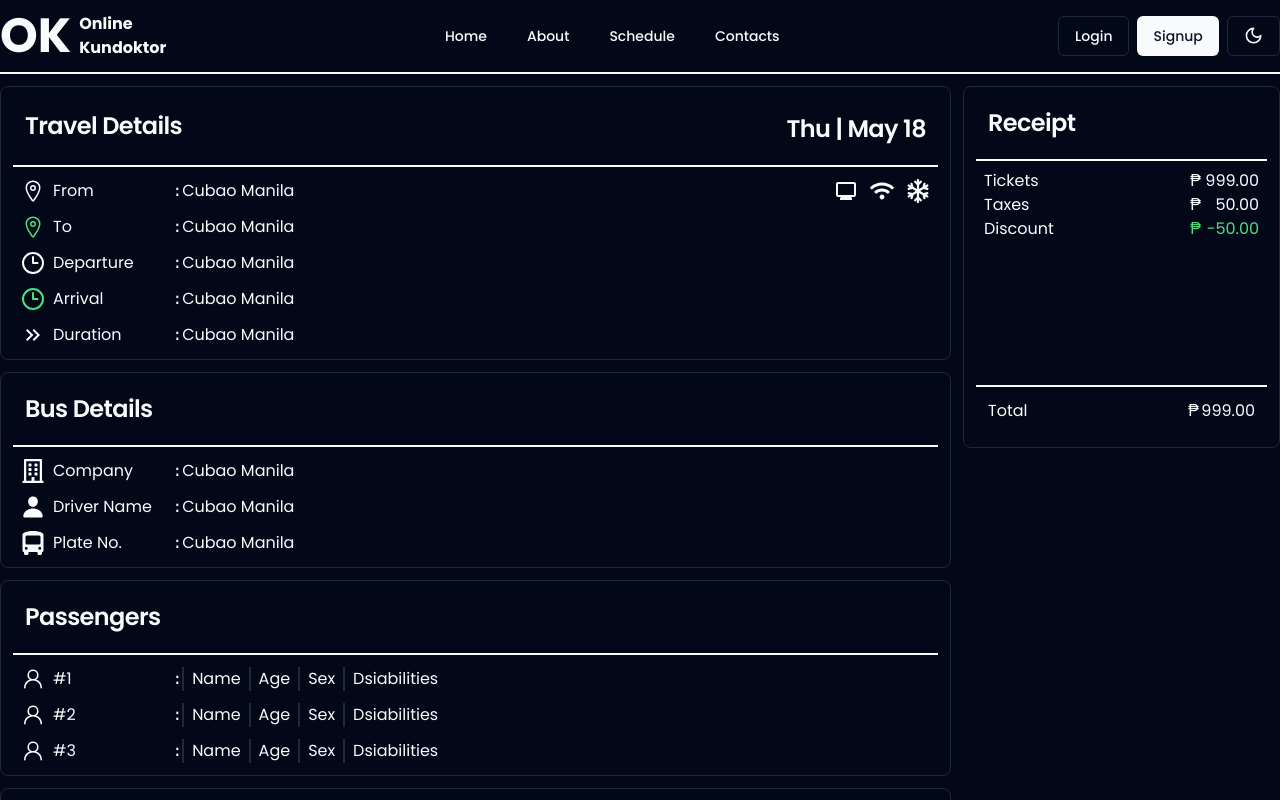
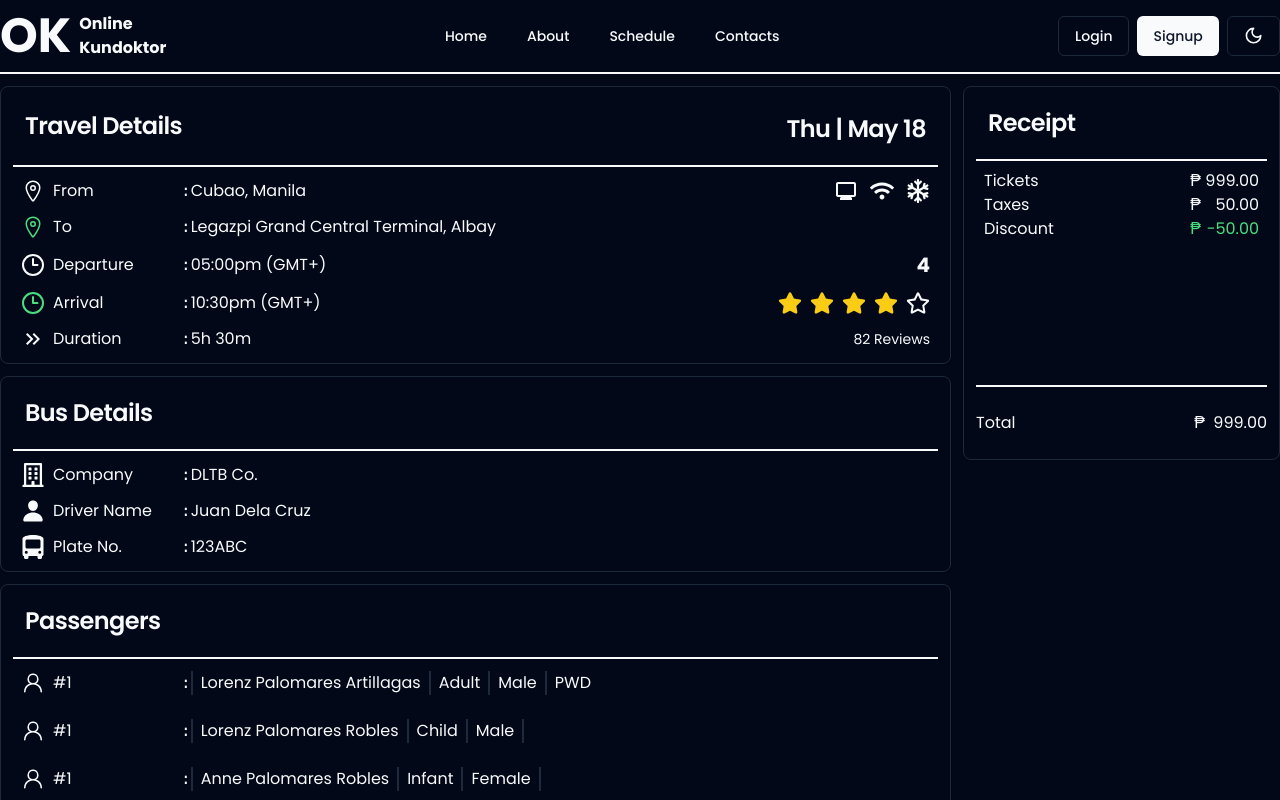
Before and after one commit to raigrc/ICPOK-OnlineKundoktor, a React (Vite) app: page /book-confirmation in a window 1280 px wide. Shown: the top 800 px of the page. Built offline with nearby package versions, Linux system fonts and the light colour scheme.

Commit message:
clean BookConfirmation.tsx

```diff
--- a/src/components/ui/card.tsx
+++ b/src/components/ui/card.tsx
@@ -70,7 +70,7 @@ const CardFooter = React.forwardRef<
 >(({ className, ...props }, ref) => (
   <div
     ref={ref}
-    className={cn("flex items-center p-3 pb-6", className)}
+    className={cn("flex items-center py-6 ", className)}
     {...props}
   />
 ));
--- a/src/pages/BookConfirmation.tsx
+++ b/src/pages/BookConfirmation.tsx
@@ -2,6 +2,7 @@ import React from "react";
 import {
   Card,
   CardContent,
+  CardDescription,
   CardFooter,
   CardHeader,
   CardTitle,
@@ -29,231 +30,27 @@ import { Button } from "@/components/ui/button";
 import { FiPhone } from "react-icons/fi";
 import { IoMailOutline } from "react-icons/io5";
 
-
 interface Props {}
 
 const BookConfirmation = (props: Props) => {
-
   return (
     <div className="flex w-full max-w-screen-xl mx-auto space-x-3">
       <div className="w-3/4 py-3 space-y-3">
         {/* Travel Details */}
-        <Card>
-          <CardHeader className="flex flex-row items-center justify-between border-b-2 border-primary">
-            <CardTitle>Travel Details</CardTitle>
-            <CardTitle>Thu | May 18</CardTitle>
-          </CardHeader>
-          <CardContent className="py-3 space-y-3">
-            <div className="flex items-center justify-between">
-              <div className="flex w-1/2" id="left">
-                <div className="flex w-1/3 space-x-2">
-                  <IoLocationOutline className="w-6 h-6" />
-                  <p>From</p>
-                </div>
-                <div className="flex items-center">
-                  <pre>:</pre>
-                  <p>Cubao Manila</p>
-                </div>
-              </div>
-              <div className="flex space-x-3" id="right">
-                <MdOutlineMonitor className="w-6 h-6" />
-                <FaWifi className="w-6 h-6" />
-                <FaRegSnowflake className="w-6 h-6" />
-              </div>
-            </div>
-
-            <div>
-              <div className="flex w-1/2">
-                <div className="flex w-1/3 space-x-2">
-                  <IoLocationOutline className="w-6 h-6 stroke-green-400" />
-                  <p>To</p>
-                </div>
-                <div className="flex items-center">
-                  <pre>:</pre>
-                  <p>Cubao Manila</p>
-                </div>
-              </div>
-            </div>
-
-            <div>
-              <div className="flex w-1/2" id="left">
-                <div className="flex w-1/3 space-x-2">
-                  <LuClock3 className="w-6 h-6" />
-                  <p>Departure</p>
-                </div>
-                <div className="flex items-center">
-                  <pre>:</pre>
-                  <p>Cubao Manila</p>
-                </div>
-              </div>
-            </div>
-
-            <div>
-              <div className="flex w-1/2" id="left">
-                <div className="flex w-1/3 space-x-2">
-                  <LuClock3 className="w-6 h-6 stroke-green-400" />
-                  <p>Arrival</p>
-                </div>
-                <div className="flex items-center">
-                  <pre>:</pre>
-                  <p>Cubao Manila</p>
-                </div>
-              </div>
-            </div>
-
-            <div>
-              <div className="flex w-1/2">
-                <div className="flex w-1/3 space-x-2">
-                  <MdOutlineKeyboardDoubleArrowRight className="w-6 h-6 stroke-green-400" />
-                  <p>Duration</p>
-                </div>
-                <div className="flex items-center">
-                  <pre>:</pre>
-                  <p>Cubao Manila</p>
-                </div>
-              </div>
-            </div>
-          </CardContent>
-        </Card>
+        <TravelDetails />
 
         {/* //Bus Details */}
-        <Card>
-          <CardHeader className="border-b-2 border-primary">
-            <CardTitle>Bus Details</CardTitle>
-          </CardHeader>
-          <CardContent className="py-3 space-y-3">
-            <div>
-              <div className="flex w-1/2">
-                <div className="flex w-1/3 space-x-2">
-                  <FaRegBuilding className="w-6 h-6" />
-                  <p>Company</p>
-                </div>
-                <div className="flex items-center">
-                  <pre>:</pre>
-                  <p>Cubao Manila</p>
-                </div>
-              </div>
-            </div>
-            <div>
-              <div className="flex w-1/2">
-                <div className="flex w-1/3 space-x-2">
-                  <IoPerson className="w-6 h-6" />
-                  <p>Driver Name</p>
-                </div>
-                <div className="flex items-center">
-                  <pre>:</pre>
-                  <p>Cubao Manila</p>
-                </div>
-              </div>
-            </div>
-            <div>
-              <div className="flex w-1/2">
-                <div className="flex w-1/3 space-x-2">
-                  <FaBusSimple className="w-6 h-6" />
-                  <p>Plate No.</p>
-                </div>
-                <div className="flex items-center">
-                  <pre>:</pre>
-                  <p>Cubao Manila</p>
-                </div>
-              </div>
-            </div>
-          </CardContent>
-        </Card>
+        <BusDetails />
 
         {/* Passengers */}
-        <Card>
-          <CardHeader className="border-b-2 border-primary">
-            <CardTitle>Passengers</CardTitle>
-          </CardHeader>
-          <CardContent className="py-3 space-y-3">
-            {/* Passenger 1 */}
-            <div>
-              <div className="flex w-1/2">
-                <div className="flex w-1/3 space-x-2">
-                  <GoPerson className="w-6 h-6" />
-                  <p>#1</p>
-                </div>
-                <div className="flex divide-x-2">
-                  <pre>:</pre>
-                  <p className="px-2">Name</p>
-                  <p className="px-2">Age</p>
-                  <p className="px-2">Sex</p>
-                  <p className="px-2">Dsiabilities</p>
-                </div>
-              </div>
-            </div>
-
-            {/* Passenger 2 */}
-            <div>
-              <div className="flex w-1/2">
-                <div className="flex w-1/3 space-x-2">
-                  <GoPerson className="w-6 h-6" />
-                  <p>#2</p>
-                </div>
-                <div className="flex divide-x-2">
-                  <pre>:</pre>
-                  <p className="px-2">Name</p>
-                  <p className="px-2">Age</p>
-                  <p className="px-2">Sex</p>
-                  <p className="px-2">Dsiabilities</p>
-                </div>
-              </div>
-            </div>
-
-            {/* Passenger 3 */}
-            <div>
-              <div className="flex w-1/2">
-                <div className="flex w-1/3 space-x-2">
-                  <GoPerson className="w-6 h-6" />
-                  <p>#3</p>
-                </div>
-                <div className="flex divide-x-2">
-                  <pre>:</pre>
-                  <p className="px-2">Name</p>
-                  <p className="px-2">Age</p>
-                  <p className="px-2">Sex</p>
-                  <p className="px-2">Dsiabilities</p>
-                </div>
-              </div>
-            </div>
-          </CardContent>
-        </Card>
+        <Passenger />
 
         {/* Contact Details */}
-        <Card>
-          <CardHeader className="border-b-2 border-primary">
-            <CardTitle>Contact Details</CardTitle>
-          </CardHeader>
-          <CardContent className="py-3 space-y-3">
-            <div>
-              <div className="flex w-3/5">
-                <div className="flex w-1/3 space-x-2">
-                  <FiPhone className="w-6 h-6" />
-                  <p>Contact Number</p>
-                </div>
-                <div className="flex items-center">
-                  <pre>:</pre>
-                  <p>Cubao Manila</p>
-                </div>
-              </div>
-            </div>
-            <div>
-              <div className="flex w-3/5">
-                <div className="flex w-1/3 space-x-2">
-                  <IoMailOutline className="w-6 h-6" />
-                  <p>Email Address</p>
-                </div>
-                <div className="flex items-center">
-                  <pre>:</pre>
-                  <p>Cubao Manila</p>
-                </div>
-              </div>
-            </div>
-          </CardContent>
-        </Card>
+        <ContactDetails />
         <div className="flex items-center justify-end py-6 space-x-3">
-          <Button size="lg" variant="outline">Back</Button>
+          <Button size="lg" variant="outline">
+            Back
+          </Button>
           <Button size="lg">Next</Button>
         </div>
       </div>
@@ -301,4 +98,273 @@ const BookConfirmation = (props: Props) => {
   );
 };
 
+const TravelDetails: React.FC = () => {
+  const travelDetails = [
+    {
+      Company: "DLTB Co.",
+      From: "Cubao, Manila",
+      To: "Legazpi Grand Central Terminal, Albay",
+      Departure: "05:00pm (GMT+)",
+      Arrival: "10:30pm (GMT+)",
+      Duration: "5h 30m",
+      Rating: 4.0,
+      Reviews: 82,
+    },
+  ];
+  return (
+    <Card>
+      <CardHeader className="flex flex-row items-center justify-between border-b-2 border-primary">
+        <CardTitle>Travel Details</CardTitle>
+        <CardTitle>Thu | May 18</CardTitle>
+      </CardHeader>
+      {travelDetails.map((details, index) => (
+        <CardContent className="py-3 space-y-3" key={index}>
+          <div className="flex items-center justify-between">
+            <div className="flex w-2/3" id="left">
+              <div className="flex w-40 space-x-2">
+                <IoLocationOutline className="w-6 h-6" />
+                <p>From</p>
+              </div>
+              <div className="flex items-center">
+                <pre>:</pre>
+                <p>{details.From}</p>
+              </div>
+            </div>
+            <div className="flex space-x-3" id="right">
+              <MdOutlineMonitor className="w-6 h-6" />
+              <FaWifi className="w-6 h-6" />
+              <FaRegSnowflake className="w-6 h-6" />
+            </div>
+          </div>
+
+          <div>
+            <div className="flex w-2/3">
+              <div className="flex w-40 space-x-2">
+                <IoLocationOutline className="w-6 h-6 stroke-green-400" />
+                <p>To</p>
+              </div>
+              <div className="flex items-center">
+                <pre>:</pre>
+                <p>{details.To}</p>
+              </div>
+            </div>
+          </div>
+
+          <div className="flex items-center justify-between">
+            <div className="flex w-2/3" id="left">
+              <div className="flex w-40 space-x-2">
+                <LuClock3 className="w-6 h-6" />
+                <p>Departure</p>
+              </div>
+              <div className="flex items-center">
+                <pre>:</pre>
+                <p>{details.Departure}</p>
+              </div>
+            </div>
+
+            <div id="right-rate">
+              <h3 className="text-xl font-bold">{details.Rating}</h3>
+            </div>
+          </div>
+
+          <div className="flex items-center justify-between">
+            <div className="flex w-2/3" id="left">
+              <div className="flex w-40 space-x-2">
+                <LuClock3 className="w-6 h-6 stroke-green-400" />
+                <p>Arrival</p>
+              </div>
+              <div className="flex items-center">
+                <pre>:</pre>
+                <p>{details.Arrival}</p>
+              </div>
+            </div>
+            <div className="flex space-x-2 " id="right-ratestar">
+              <FaStar className="w-6 h-6 fill-yellow-400" />
+              <FaStar className="w-6 h-6 fill-yellow-400" />
+              <FaStar className="w-6 h-6 fill-yellow-400" />
+              <FaStar className="w-6 h-6 fill-yellow-400" />
+              <FaRegStar className="w-6 h-6" />
+            </div>
+          </div>
+
+          <div className="flex items-center justify-between">
+            <div className="flex w-2/3">
+              <div className="flex w-40 space-x-2">
+                <MdOutlineKeyboardDoubleArrowRight className="w-6 h-6 stroke-green-400" />
+                <p>Duration</p>
+              </div>
+              <div className="flex items-center">
+                <pre>:</pre>
+                <p>{details.Duration}</p>
+              </div>
+            </div>
+            <div id="review-number">
+              <p className="text-sm">{details.Reviews} Reviews</p>
+            </div>
+          </div>
+        </CardContent>
+      ))}
+    </Card>
+  );
+};
+
+const BusDetails: React.FC = () => {
+  const busDetails = [
+    {
+      Company: "DLTB Co.",
+      Driver: "Juan Dela Cruz",
+      PlateNumber: "123ABC",
+    },
+  ];
+  return (
+    <Card>
+      <CardHeader className="border-b-2 border-primary">
+        <CardTitle>Bus Details</CardTitle>
+      </CardHeader>
+      <CardContent className="py-3 space-y-3">
+        <div>
+          <div className="flex w-2/3">
+            <div className="flex w-40 space-x-2">
+              <FaRegBuilding className="w-6 h-6" />
+              <p>Company</p>
+            </div>
+            <div className="flex items-center">
+              <pre>:</pre>
+              <p>{busDetails[0].Company}</p>
+            </div>
+          </div>
+        </div>
+        <div>
+          <div className="flex w-2/3">
+            <div className="flex w-40 space-x-2">
+              <IoPerson className="w-6 h-6" />
+              <p>Driver Name</p>
+            </div>
+            <div className="flex items-center">
+              <pre>:</pre>
+              <p>{busDetails[0].Driver}</p>
+            </div>
+          </div>
+        </div>
+        <div>
+          <div className="flex w-2/3">
+            <div className="flex w-40 space-x-2">
+              <FaBusSimple className="w-6 h-6" />
+              <p>Plate No.</p>
+            </div>
+            <div className="flex items-center">
+              <pre>:</pre>
+              <p>{busDetails[0].PlateNumber}</p>
+            </div>
+          </div>
+        </div>
+      </CardContent>
+    </Card>
+  );
+};
+
+const Passenger: React.FC = () => {
+  const passengerList = [
+    {
+      Name: "Lorenz Palomares Artillagas ",
+      Age: "Adult",
+      Sex: "Male",
+      Disabilities: "PWD",
+    },
+    {
+      Name: "Lorenz Palomares Robles",
+      Age: "Child",
+      Sex: "Male",
+      Disabilities: "",
+    },
+    {
+      Name: "Anne Palomares Robles",
+      Age: "Infant",
+      Sex: "Female",
+      Disabilities: "",
+    },
+  ];
+
+  const seatList = ["1A", "1B", "1C"];
+  return (
+    <Card>
+      <CardHeader className="border-b-2 border-primary">
+        <CardTitle>Passengers</CardTitle>
+      </CardHeader>
+      {passengerList.map((details, index) => (
+        <CardContent className="py-3 space-y-3" key={index}>
+          {/* Passenger 1 */}
+          <div>
+            <div className="flex">
+              <div className="flex w-40 space-x-2">
+                <GoPerson className="w-6 h-6" />
+                <p>#1</p>
+              </div>
+              <div className="flex divide-x-2">
+                <pre>:</pre>
+                <p className="px-2">{details.Name}</p>
+                <p className="px-2">{details.Age}</p>
+                <p className="px-2">{details.Sex}</p>
+                <p className="px-2">{details.Disabilities}</p>
+              </div>
+            </div>
+          </div>
+        </CardContent>
+      ))}
+      <CardFooter className="border-t-2 border-primary">
+        <CardContent className="flex items-center py-3 ">
+          <h1 className="w-40 text-xl font-bold">Seat(s)</h1>
+          <div className="flex items-center">
+            <pre>:</pre>
+            <h2>{seatList.join(", ")}</h2>
+          </div>
+        </CardContent>
+      </CardFooter>
+    </Card>
+  );
+};
+
+const ContactDetails: React.FC = () => {
+
+  const contactDetails = [
+    {
+      ContactNumber: "+63 9123456789",
+      Email: "example@mail.com",
+    },
+  ];
+  return (
+    <Card>
+      <CardHeader className="border-b-2 border-primary">
+        <CardTitle>Contact Details</CardTitle>
+      </CardHeader>
+      <CardContent className="py-3 space-y-3">
+        <div>
+          <div className="flex w-3/5">
+            <div className="flex w-1/3 space-x-2">
+              <FiPhone className="w-6 h-6" />
+              <p>Contact Number</p>
+            </div>
+            <div className="flex items-center">
+              <pre>:</pre>
+              <p>{contactDetails[0].ContactNumber}</p>
+            </div>
+          </div>
+        </div>
+        <div>
+          <div className="flex w-3/5">
+            <div className="flex w-1/3 space-x-2">
+              <IoMailOutline className="w-6 h-6" />
+              <p>Email Address</p>
+            </div>
+            <div className="flex items-center">
+              <pre>:</pre>
+              <p>{contactDetails[0].Email}</p>
+            </div>
+          </div>
+        </div>
+      </CardContent>
+    </Card>
+  );
+};
+
 export default BookConfirmation;
```
